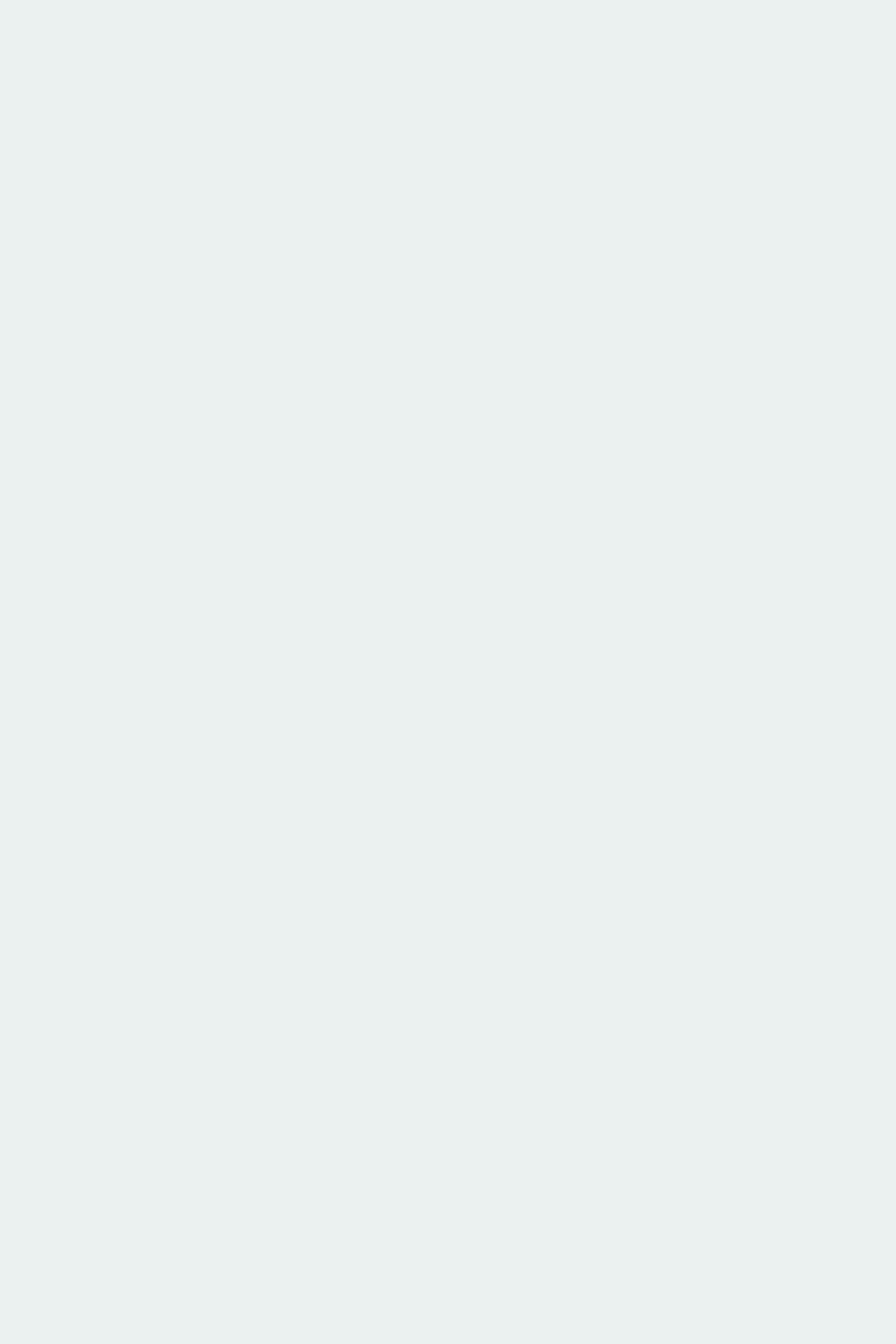
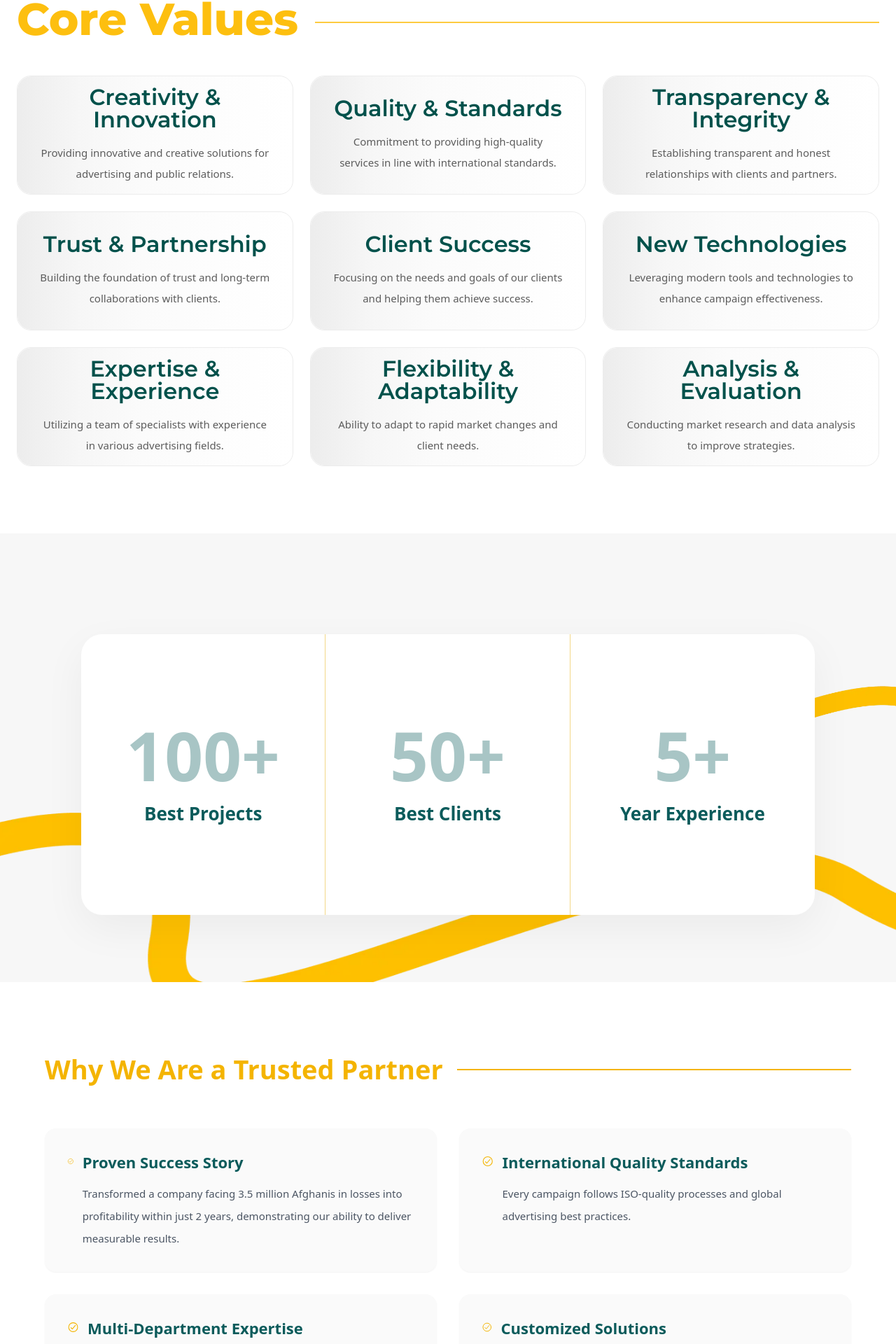
Before and after one commit to BTB-Team/Dorna-React, a React (Vite) app: page /#/about in a window 1280 px wide. Shown: the part 109-2029 px from the top of the page at 70% size. Before the commit the page ends 800 px from the top, so only its background shows below. Built offline with nearby package versions, Linux system fonts and the light colour scheme.

Commit message:
feature/about-hawa-commit

```diff
--- a/src/App.jsx
+++ b/src/App.jsx
@@ -19,8 +19,8 @@ function App() {
 
         {/* گروه اول: صفحات عمومی سایت (همراه با هدر و فوتر) */}
         <Route element={<MainLayout />}>
-          <Route path="/" element={<Home />} />
-          <Route path="/about" element={<About />} />
+          {/* <Route path="/" element={<Home />} /> */}
+          <Route path="/" element={<About />} />
           <Route path="/services" element={<Services />}/>
           <Route path="/portfolio" element={<Portfolio />}/>
           <Route path="/Contact" element={<Contact />}/>
--- a/src/components/pages/about/About.jsx
+++ b/src/components/pages/about/About.jsx
@@ -1,5 +1,14 @@
+import CoreValues from "./CoreValues";
+import StatsSection from "./StatsSection";
+import TrustedPartner from "./TrustedPartner";
+
 export function About(){
     return (
-        <div>About</div>
+        <>
+        <CoreValues/>
+        <StatsSection/>
+        <TrustedPartner/>
+
+        </>
     )
 }
--- /dev/null
+++ b/src/components/pages/about/CoreValues.jsx
@@ -0,0 +1,109 @@
+import GoldenDisplay from "../../typography/GoldenDisplay";
+import TitleGreen from "../../typography/TitleGreen";
+export default function CoreValues() {
+  const values = [
+    {
+      title: "Creativity & Innovation",
+      description:
+        "Providing innovative and creative solutions for advertising and public relations.",
+    },
+    {
+      title: "Quality & Standards",
+      description:
+        "Commitment to providing high-quality services in line with international standards.",
+    },
+    {
+      title: "Transparency & Integrity",
+      description:
+        "Establishing transparent and honest relationships with clients and partners.",
+    },
+    {
+      title: "Trust & Partnership",
+      description:
+        "Building the foundation of trust and long-term collaborations with clients.",
+    },
+    {
+      title: "Client Success",
+      description:
+        "Focusing on the needs and goals of our clients and helping them achieve success.",
+    },
+    {
+      title: "New Technologies",
+      description:
+        "Leveraging modern tools and technologies to enhance campaign effectiveness.",
+    },
+    {
+      title: "Expertise & Experience",
+      description:
+        "Utilizing a team of specialists with experience in various advertising fields.",
+    },
+    {
+      title: "Flexibility & Adaptability",
+      description: "Ability to adapt to rapid market changes and client needs.",
+    },
+    {
+      title: "Analysis & Evaluation",
+      description:
+        "Conducting market research and data analysis to improve strategies.",
+    },
+  ];
+
+  return (
+    <section className="bg-white py-24">
+      <div className="max-w-site mx-auto px-6">
+        {/* Section Title */}
+        <div className="flex items-center gap-6 mb-14">
+          <GoldenDisplay text="Core Values" />
+
+          <div className="flex-1 h-[2px] bg-accent opacity-80"></div>
+        </div>
+
+        {/* Cards */}
+        <div className="grid grid-cols-1 md:grid-cols-2 lg:grid-cols-3 gap-6">
+          {values.map((value, index) => (
+            <div
+
+  key={index}
+  className="
+    relative
+    overflow-hidden
+    h-[170px]
+    rounded-[20px]
+    border
+    border-[#ECECEC]
+    bg-white
+    px-8
+    py-7
+    flex
+    flex-col
+    justify-center
+    items-center
+    text-center
+  "
+>
+  {/* Pencil Effect */}
+  <div
+    className="
+      absolute
+      inset-0
+      rounded-[20px]
+      bg-[linear-gradient(90deg,#E8E8E8_0%,#F4F4F4_22%,#FAFAFA_45%,#FFFFFF_100%)]
+      opacity-80
+      pointer-events-none
+    "
+  />
+
+  <div className="relative z-10">
+    <TitleGreen text={value.title} />
+
+    <p className="mt-3 font-body text-[15px] leading-[30px] text-secondary">
+      {value.description}
+    </p>
+  </div>
+</div>
+          ))}
+        </div>
+      </div>
+    </section>
+  );
+}
--- /dev/null
+++ b/src/components/pages/about/StatsSection.jsx
@@ -0,0 +1,86 @@
+export default function StatsSection() {
+  const stats = [
+    {
+      number: "100+",
+      label: "Best Projects",
+    },
+    {
+      number: "50+",
+      label: "Best Clients",
+    },
+    {
+      number: "5+",
+      label: "Year Experience",
+    },
+  ];
+
+  return (
+    <section className="relative bg-[#F7F7F7] py-24 overflow-hidden">
+      {/* Background Wave */}
+      <img
+        src="/images/AboutImages/Vector7.webp"
+        alt=""
+        className="absolute left-[-48px] top-[180px] w-[1536px] h-[510px] max-w-none pointer-events-none select-none"
+      />
+
+      <div className="relative z-10 max-w-[1200px] mx-auto px-6">
+        {/* Top */}
+        <div className="flex flex-col lg:flex-row justify-between items-start gap-8">
+          {/* Left Decoration */}
+          {/* <img
+            src="/images/AboutImages/Vector6.webp"
+            alt=""
+            className="
+    absolute
+    left-[-360px]
+    bottom-[-95px]
+    w-[900px]
+    max-w-none
+    pointer-events-none
+    select-none
+    z-0
+  "
+          /> */}
+
+          {/* Right Decoration */}
+          <img
+            src="/images/AboutImages/Vector7.webp"
+            alt=""
+            className="
+    absolute
+    right-[-220px]
+    top-[-35px]
+    w-[760px]
+    max-w-none
+    pointer-events-none
+    select-none
+    z-0
+  "
+          />
+        </div>
+
+        {/* White Card */}
+        <div className="relative mx-auto mt-12 h-[401px] w-[1048px] rounded-[30px] bg-white shadow-[0_20px_60px_rgba(0,0,0,0.05)]">
+          <div className="grid h-full grid-cols-1 md:grid-cols-3">
+            {stats.map((item, index) => (
+              <div
+                key={index}
+                className={`flex flex-col items-center justify-center ${
+                  index !== 2 ? "md:border-r border-[#F3D888]" : ""
+                }`}
+              >
+                <h3 className="text-[96px] font-extrabold leading-none text-[#A8C5C5]">
+                  {item.number}
+                </h3>
+
+                <p className="mt-4 text-[26px] font-semibold text-[#0B5B5B]">
+                  {item.label}
+                </p>
+              </div>
+            ))}
+          </div>
+        </div>
+      </div>
+    </section>
+  );
+}
--- /dev/null
+++ b/src/components/pages/about/TrustedPartner.jsx
@@ -0,0 +1,68 @@
+import { IoCheckmarkCircleOutline } from "react-icons/io5";
+
+export default function TrustedPartner() {
+  const reasons = [
+    {
+      title: "Proven Success Story",
+      description:
+        "Transformed a company facing 3.5 million Afghanis in losses into profitability within just 2 years, demonstrating our ability to deliver measurable results.",
+    },
+    {
+      title: "International Quality Standards",
+      description:
+        "Every campaign follows ISO-quality processes and global advertising best practices.",
+    },
+    {
+      title: "Multi-Department Expertise",
+      description:
+        "Our integrated team spans 6 specialized departments from Creative to Data Analytics.",
+    },
+    {
+      title: "Customized Solutions",
+      description:
+        "We start every project with in-depth consultations to develop tailored strategies for your goals.",
+    },
+  ];
+
+  return (
+    <section className="bg-white py-24">
+      <div className="max-w-[1200px] mx-auto px-6">
+        {/* Title */}
+        <div className="flex items-center gap-5 mb-14">
+          <h2 className="text-[38px] font-bold text-[#F4B400] whitespace-nowrap">
+            Why We Are a Trusted Partner
+          </h2>
+
+          <div className="flex-1 h-[2px] bg-[#F4B400]" />
+        </div>
+
+        {/* Cards */}
+        <div className="grid grid-cols-1 md:grid-cols-2 gap-8">
+          {reasons.map((reason, index) => (
+            <div
+              key={index}
+              className="bg-[#FAFAFA] rounded-2xl p-8 shadow-sm hover:shadow-md transition duration-300"
+            >
+              <div className="flex items-start gap-3">
+                <IoCheckmarkCircleOutline
+                  className="text-[#F4B400] mt-1"
+                  size={22}
+                />
+
+                <div>
+                  <h3 className="text-[22px] font-semibold text-[#0B5B5B] mb-3">
+                    {reason.title}
+                  </h3>
+
+                  <p className="text-gray-600 leading-8 text-[15px]">
+                    {reason.description}
+                  </p>
+                </div>
+              </div>
+            </div>
+          ))}
+        </div>
+      </div>
+    </section>
+  );
+}
```
Also changed, not shown: public/images/AboutImages/Vector6.webp (added), public/images/AboutImages/Vector7.webp (added).
